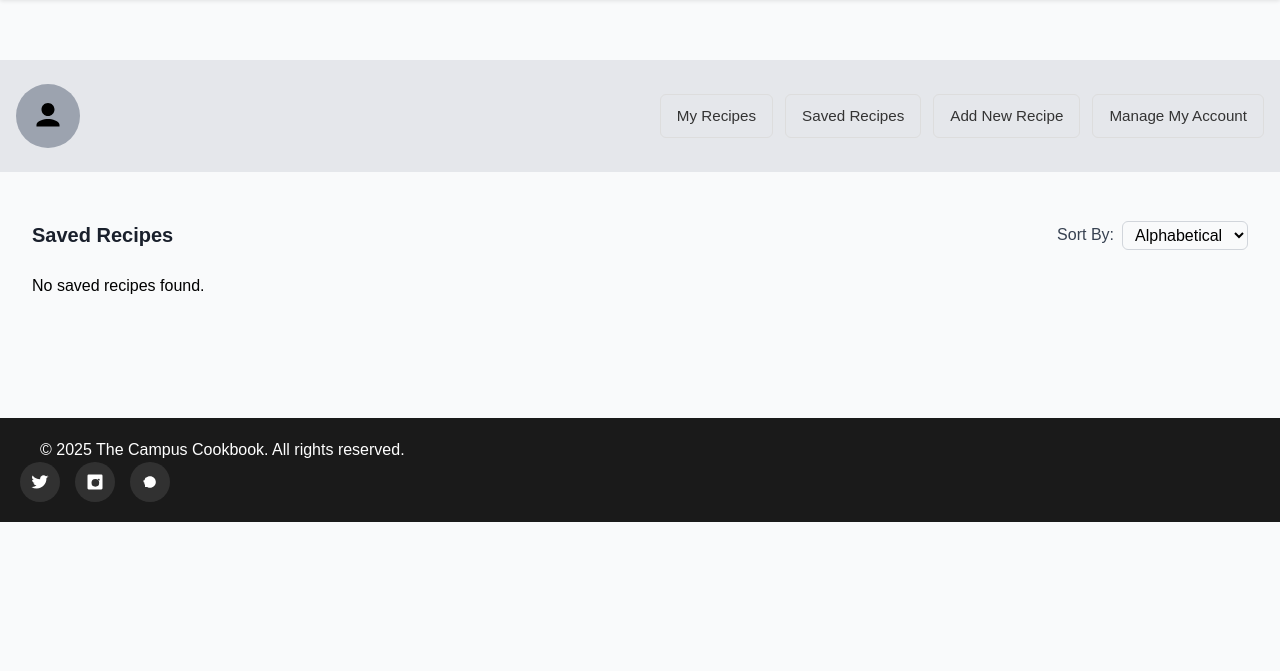
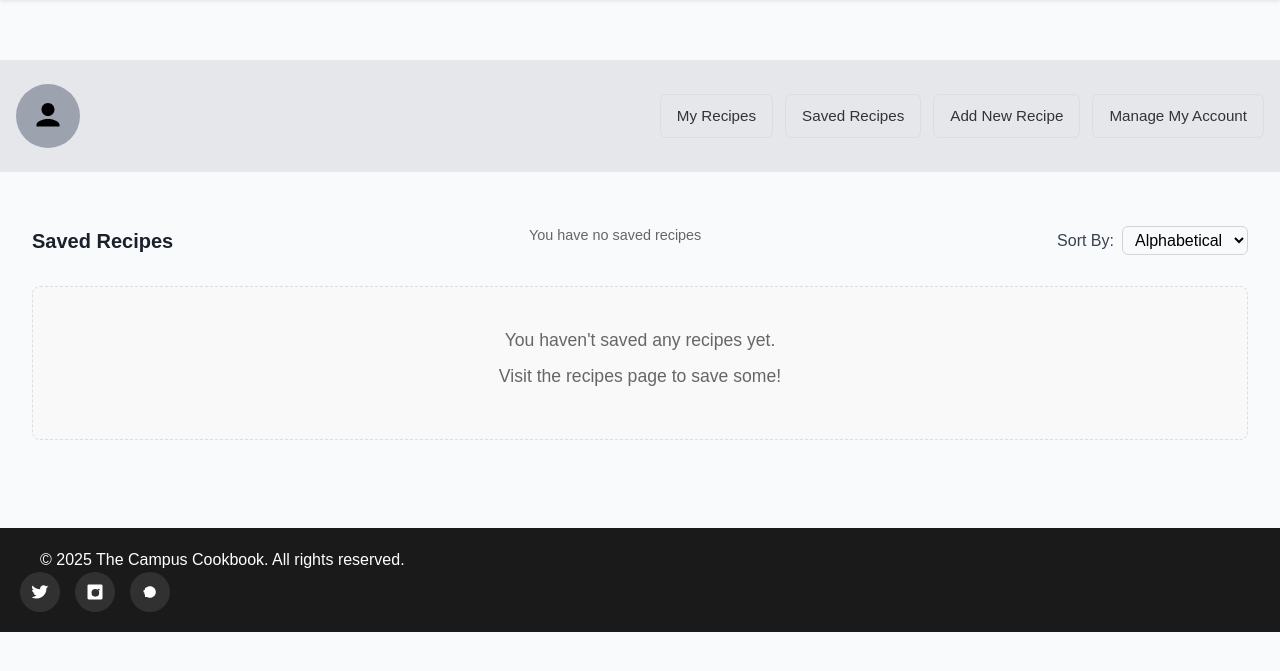
Before and after one commit to Rapteon/thecampuscookbook, a Django app: template thecampuscookbook/templates/account/saved-recipes/index.html in a window 1280 px wide. Shown: the part 60-731 px from the top of the page. Run offline with Django 5.2, Linux system fonts and the light colour scheme; the template is opened without the code that fills it, so the values that code supplies are empty.

Commit message:
adding pagination fix saved recipe (#27)

```diff
--- a/thecampuscookbook/static/css/account.css
+++ b/thecampuscookbook/static/css/account.css
@@ -1,9 +1,3 @@
-
-
-
-
-
-
 
 /* account.css */
 
@@ -694,7 +688,6 @@ header.bg-gray-200 {
     border-color: #007bff;
 }
 
-/* Profile Navigation Styles */
 .profile-nav-links {
     display: flex;
     gap: 12px;
@@ -739,3 +732,75 @@ header.bg-gray-200 {
     --text-color: #333;
     --border-color: #ddd;
 }
+
+
+.recipe-count {
+    color: #666;
+    font-size: 0.9rem;
+    margin: 5px 0 15px;
+}
+
+.no-recipes-message {
+    grid-column: 1 / -1;
+    text-align: center;
+    padding: 40px;
+    background: #f9f9f9;
+    border-radius: 8px;
+}
+
+.no-recipes-message p {
+    color: #666;
+    margin-bottom: 15px;
+    font-size: 1.1rem;
+}
+
+.browse-link {
+    color: #4CAF50;
+    text-decoration: none;
+    font-weight: 500;
+    padding: 8px 16px;
+    border: 1px solid #4CAF50;
+    border-radius: 4px;
+    transition: all 0.2s;
+}
+
+.browse-link:hover {
+    background: #4CAF50;
+    color: white;
+}
+
+.recipe-card {
+    position: relative;
+}
+
+.recipe-card::after {
+    content: attr(data-recipe-id);
+    position: absolute;
+    bottom: 5px;
+    right: 5px;
+    font-size: 0.7rem;
+    color: #999;
+    opacity: 0.5;
+}
+
+
+.recipe-count {
+    color: #666;
+    font-size: 0.9rem;
+    margin: 5px 0 15px;
+}
+
+.no-recipes-message {
+    grid-column: 1 / -1;
+    text-align: center;
+    padding: 40px;
+    background: #f9f9f9;
+    border-radius: 8px;
+    border: 1px dashed #ddd;
+}
+
+.no-recipes-message p {
+    color: #666;
+    margin-bottom: 10px;
+    font-size: 1.1rem;
+}
--- a/thecampuscookbook/templates/account/saved-recipes/index.html
+++ b/thecampuscookbook/templates/account/saved-recipes/index.html
@@ -5,6 +5,13 @@
   <!-- Sort / Filter -->
   <div class="sort-filter-container">
     <h2 class="saved-recipes-title">Saved Recipes</h2>
+    <p class="recipe-count">
+      {% if page_obj.paginator.count > 0 %}
+        Showing {{ page_obj.start_index }}-{{ page_obj.end_index }} of {{ page_obj.paginator.count }} saved recipes
+      {% else %}
+        You have no saved recipes
+      {% endif %}
+    </p>
     <div class="sort-controls">
       <label for="sort" class="sort-label">Sort By:</label>
       <select id="sort" name="sort" class="sort-select">
@@ -18,7 +25,6 @@
   <!-- Recipes Grid -->
   <div class="recipes-grid">
     {% for saved_recipe in page_obj %}
-    <!-- Recipe Card -->
     <div class="recipe-card">
       <div class="recipe-image-container">
         <img src="{{ saved_recipe.recipe.image.url }}" alt="{{ saved_recipe.recipe.title }}" class="recipe-image"/>
@@ -32,42 +38,41 @@
         <span class="meta-label">Name:</span>
         <span class="recipe-name">{{ saved_recipe.recipe.title }}</span>
       </div>
-      <!-- Rating -->
       <div class="recipe-rating">
         {% with ''|center:saved_recipe.recipe.average_rating as range %}
-          {% for _ in range %}
-            ★
-          {% endfor %}
+          {% for _ in range %}★{% endfor %}
         {% endwith %}
       </div>
       <button class="remove-button">Remove</button>
     </div>
     {% empty %}
-    <p class="no-recipes">No saved recipes found.</p>
+    <div class="no-recipes-message">
+      <p>You haven't saved any recipes yet.</p>
+      <!-- Removed the broken browse-recipes link -->
+      <p>Visit the recipes page to save some!</p>
+    </div>
     {% endfor %}
   </div>
 
-  <!-- Pagination -->
+  <!-- Pagination - Only show if needed -->
+  {% if page_obj.paginator.num_pages > 1 %}
   <div class="pagination-container">
     <nav class="pagination-nav">
       {% if page_obj.has_previous %}
-        <a href="?page=1" class="pagination-link">&laquo; first</a>
-        <a href="?page={{ page_obj.previous_page_number }}" class="pagination-link">previous</a>
+        <a href="?page=1" class="pagination-link">&laquo; First</a>
+        <a href="?page={{ page_obj.previous_page_number }}" class="pagination-link">Previous</a>
       {% endif %}
 
-      {% for num in page_obj.paginator.page_range %}
-        {% if page_obj.number == num %}
-          <a href="?page={{ num }}" class="pagination-link pagination-link-active">{{ num }}</a>
-        {% elif num > page_obj.number|add:'-3' and num < page_obj.number|add:'3' %}
-          <a href="?page={{ num }}" class="pagination-link">{{ num }}</a>
-        {% endif %}
-      {% endfor %}
+      <span class="current-page">
+        Page {{ page_obj.number }} of {{ page_obj.paginator.num_pages }}
+      </span>
 
       {% if page_obj.has_next %}
-        <a href="?page={{ page_obj.next_page_number }}" class="pagination-link">next</a>
-        <a href="?page={{ page_obj.paginator.num_pages }}" class="pagination-link">last &raquo;</a>
+        <a href="?page={{ page_obj.next_page_number }}" class="pagination-link">Next</a>
+        <a href="?page={{ page_obj.paginator.num_pages }}" class="pagination-link">Last &raquo;</a>
       {% endif %}
     </nav>
   </div>
+  {% endif %}
 </div>
 {% endblock %}
```
Also changed, not shown: thecampuscookbook/account/views.py (+26 -8 lines).
